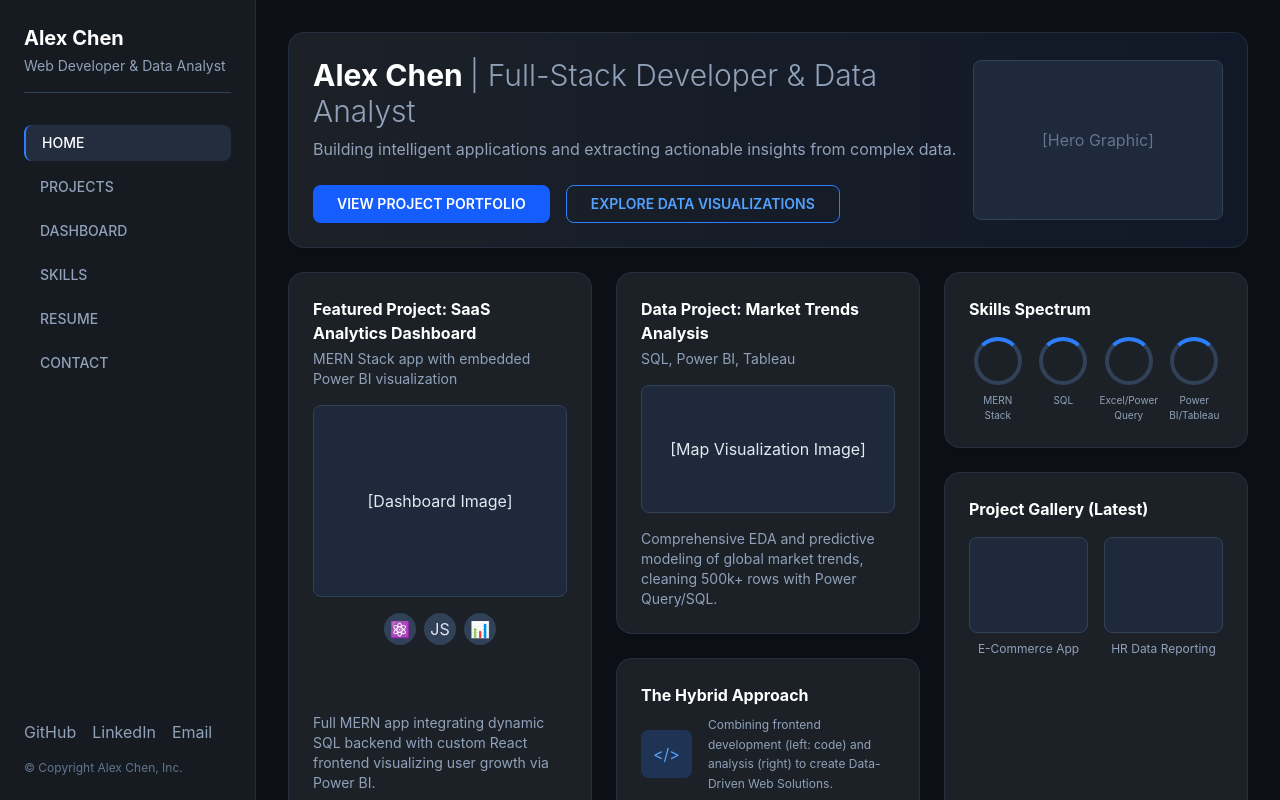
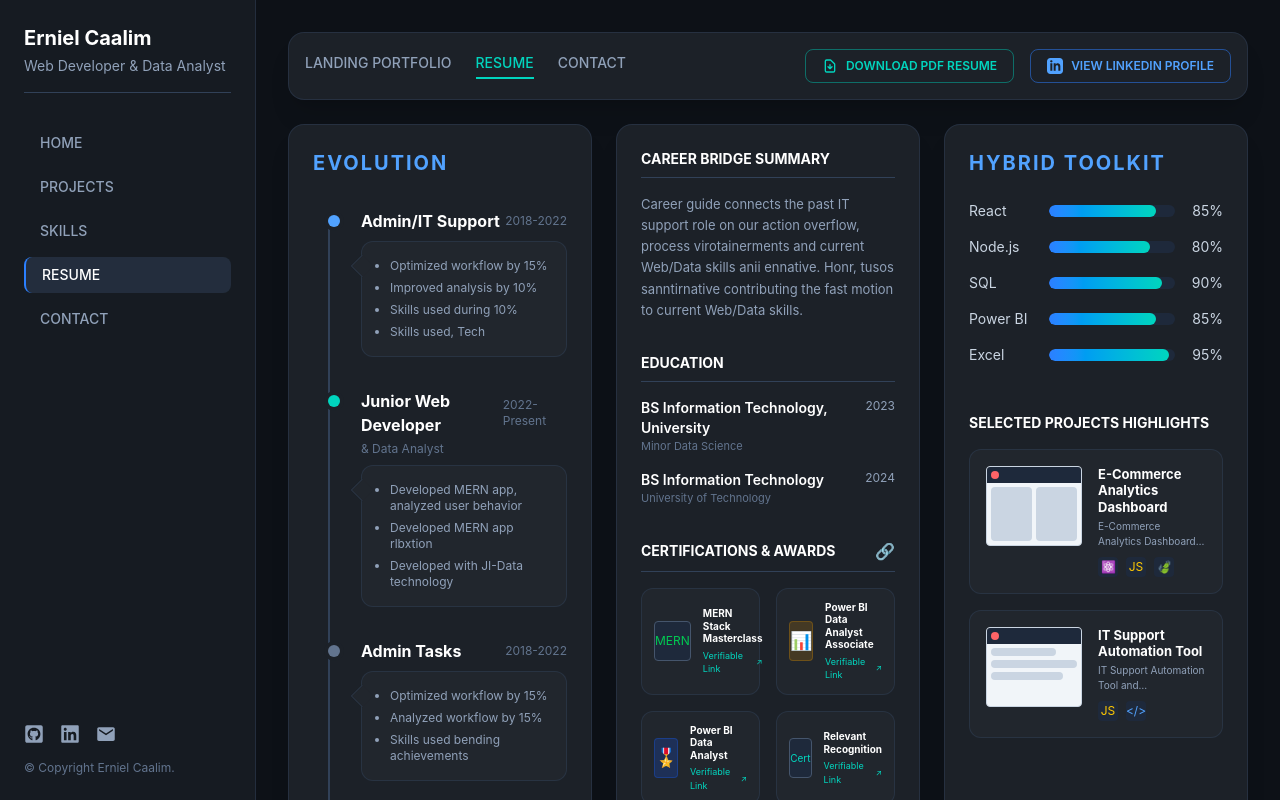
Before and after one commit to EMCSquare12/erniel-portfolio, a React (Vite) app: page /resume in a window 1280 px wide. Built offline with nearby package versions, Linux system fonts and the light colour scheme.

Commit message:
Feat: Sidebar Routing

```diff
--- a/package.json
+++ b/package.json
@@ -13,7 +13,9 @@
     "@tailwindcss/vite": "^4.2.2",
     "lucide-react": "^1.7.0",
     "react": "^19.2.4",
-    "react-dom": "^19.2.4"
+    "react-dom": "^19.2.4",
+    "react-icons": "^5.6.0",
+    "react-router-dom": "^7.13.2"
   },
   "devDependencies": {
     "@eslint/js": "^9.39.4",
--- a/src/App.jsx
+++ b/src/App.jsx
@@ -1,4 +1,5 @@
-import React, { useState } from "react";
+import React from "react";
+import { Routes, Route } from "react-router-dom";
 import Sidebar from "./components/layout/Sidebar";
 import HomePage from "./pages/HomePage";
 import ProjectsPage from "./pages/ProjectsPage";
@@ -8,36 +9,19 @@ import ResumePage from "./pages/ResumePage";
 import ContactPage from "./pages/ContactPage";
 
 export default function App() {
-  // Track which page is currently active
-  const [activeTab, setActiveTab] = useState("HOME");
-
-  // Render the correct component based on state
-  const renderContent = () => {
-    switch (activeTab) {
-      case "HOME":
-        return <HomePage />;
-      case "PROJECTS":
-        return <ProjectsPage />;
-      case "DASHBOARD":
-        return <DashboardPage />;
-      case "SKILLS":
-        return <SkillsPage />;
-      case "RESUME":
-        return <ResumePage />;
-      case "CONTACT":
-        return <ContactPage />;
-      default:
-        return <HomePage />;
-    }
-  };
-
   return (
     <div className="flex h-screen bg-[#0d1117] text-slate-200 font-sans overflow-hidden">
-      {/* Pass state setter to Sidebar so clicking buttons updates the view */}
-      <Sidebar activeTab={activeTab} setActiveTab={setActiveTab} />
+      <Sidebar />
 
       <main className="flex-1 overflow-y-auto p-6 lg:p-8">
-        {renderContent()}
+        <Routes>
+          <Route path="/" element={<HomePage />} />
+          <Route path="/projects" element={<ProjectsPage />} />
+          {/* <Route path="/dashboard" element={<DashboardPage />} /> */}
+          <Route path="/skills" element={<SkillsPage />} />
+          <Route path="/resume" element={<ResumePage />} />
+          <Route path="/contact" element={<ContactPage />} />
+        </Routes>
       </main>
     </div>
   );
--- a/src/components/layout/Sidebar.jsx
+++ b/src/components/layout/Sidebar.jsx
@@ -1,52 +1,55 @@
 import React from "react";
+import { NavLink } from "react-router-dom";
+import { FaGithubSquare } from "react-icons/fa";
+import { FaLinkedin } from "react-icons/fa";
+import { IoMdMail } from "react-icons/io";
 
 export default function Sidebar() {
   const navItems = [
-    "HOME",
-    "PROJECTS",
-    "DASHBOARD",
-    "SKILLS",
-    "RESUME",
-    "CONTACT",
+    { name: "HOME", path: "/" },
+    { name: "PROJECTS", path: "/projects" },
+    // { name: "DASHBOARD", path: "/dashboard" },
+    { name: "SKILLS", path: "/skills" },
+    { name: "RESUME", path: "/resume" },
+    { name: "CONTACT", path: "/contact" },
   ];
 
   return (
     <aside className="w-64 border-r border-slate-700/50 bg-[#161b22] p-6 flex flex-col justify-between hidden md:flex">
-      {/* Top: Header */}
       <div>
         <h1 className="text-xl font-bold text-white mb-8 border-b border-slate-700 pb-4">
-          Alex Chen
+          Erniel Caalim
           <span className="block text-sm font-normal text-slate-400 mt-1">
             Web Developer & Data Analyst
           </span>
         </h1>
 
-        {/* Navigation */}
         <nav className="flex flex-col space-y-2">
           {navItems.map((item, index) => (
-            <button
+            <NavLink
               key={index}
-              className={`text-left px-4 py-2 rounded-lg text-sm font-medium transition-colors ${
-                item === "HOME"
-                  ? "bg-slate-700/50 text-white border-l-2 border-blue-500"
-                  : "text-slate-400 hover:bg-slate-800 hover:text-white"
-              }`}
+              to={item.path}
+              className={({ isActive }) =>
+                `text-left px-4 py-2 rounded-lg text-sm font-medium transition-colors ${
+                  isActive
+                    ? "bg-slate-700/50 text-white border-l-2 border-blue-500"
+                    : "text-slate-400 hover:bg-slate-800 hover:text-white"
+                }`
+              }
             >
-              {item}
-            </button>
+              {item.name}
+            </NavLink>
           ))}
         </nav>
       </div>
 
-      {/* Bottom: Socials & Footer */}
       <div>
         <div className="flex space-x-4 mb-4 text-slate-400">
-          {/* Replace with actual SVG icons */}
-          <span className="hover:text-white cursor-pointer">GitHub</span>
-          <span className="hover:text-white cursor-pointer">LinkedIn</span>
-          <span className="hover:text-white cursor-pointer">Email</span>
+          <FaGithubSquare className="w-5 h-5" />
+          <FaLinkedin className="w-5 h-5" />
+          <IoMdMail className="w-5 h-5" />
         </div>
-        <p className="text-xs text-slate-500">© Copyright Alex Chen, Inc.</p>
+        <p className="text-xs text-slate-500">© Copyright Erniel Caalim.</p>
       </div>
     </aside>
   );
--- a/src/main.jsx
+++ b/src/main.jsx
@@ -1,10 +1,13 @@
 import { StrictMode } from "react";
 import { createRoot } from "react-dom/client";
+import { BrowserRouter } from "react-router-dom";
 import "./index.css";
 import App from "./App.jsx";
 
 createRoot(document.getElementById("root")).render(
   <StrictMode>
-    <App />
+    <BrowserRouter>
+      <App />
+    </BrowserRouter>
   </StrictMode>,
 );
--- a/src/pages/HomePage.jsx
+++ b/src/pages/HomePage.jsx
@@ -16,9 +16,9 @@ export default function HomePage() {
       <Card className="flex flex-col md:flex-row items-center justify-between bg-gradient-to-r from-[#1c2128] to-[#111827]">
         <div className="max-w-2xl">
           <h2 className="text-3xl font-bold text-white mb-2">
-            Alex Chen{" "}
+            Erniel Caalim{" "}
             <span className="text-slate-400 font-light">
-              | Full-Stack Developer & Data Analyst
+              | Web Developer & Data Analyst
             </span>
           </h2>
           <p className="text-slate-400 mb-6">
--- a/src/pages/ResumePage.jsx
+++ b/src/pages/ResumePage.jsx
@@ -1,4 +1,5 @@
 import React from "react";
+import { Link } from "react-router-dom";
 
 export default function ResumePage() {
   // Reusable Dark Card Component
@@ -32,15 +33,24 @@ export default function ResumePage() {
       <div className="bg-[#1c2128] border border-slate-700/50 rounded-2xl p-4 flex flex-col md:flex-row justify-between items-center shadow-xl gap-4">
         {/* Left Links */}
         <div className="flex space-x-6 text-sm font-medium">
-          <button className="text-slate-400 hover:text-white transition-colors">
+          <Link
+            to="/"
+            className="text-slate-400 hover:text-white transition-colors"
+          >
             LANDING PORTFOLIO
-          </button>
-          <button className="text-teal-400 border-b-2 border-teal-400 pb-1">
+          </Link>
+          <Link
+            to="/resume"
+            className="text-teal-400 border-b-2 border-teal-400 pb-1"
+          >
             RESUME
-          </button>
-          <button className="text-slate-400 hover:text-white transition-colors">
+          </Link>
+          <Link
+            to="/contact"
+            className="text-slate-400 hover:text-white transition-colors"
+          >
             CONTACT
-          </button>
+          </Link>
         </div>
 
         {/* Right Action Buttons */}
```
Also changed, not shown: 1 other file (tests, documents, lock files or other folders).
